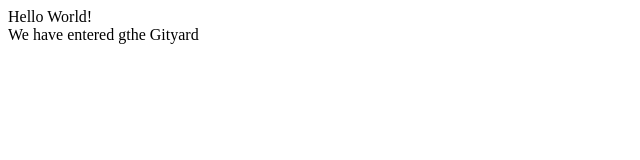
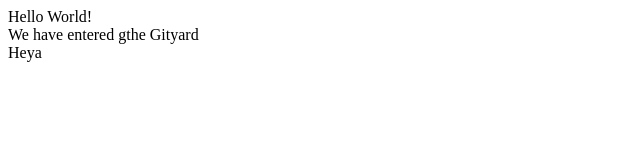
Before and after one commit to Sehajdeep30/demo-repo, a plain HTML site: page index.html in a window 1280 px wide. Shown: the full height of the page, 0-640 px from the left. Drawn offline with Linux system fonts and the light colour scheme.

Commit message:
Update_heya index.html

```diff
--- a/index.html
+++ b/index.html
@@ -1,2 +1,4 @@
 <div>Hello World!</div>
 <div>We have entered gthe Gityard</div>
+
+<div>Heya</div>
```
